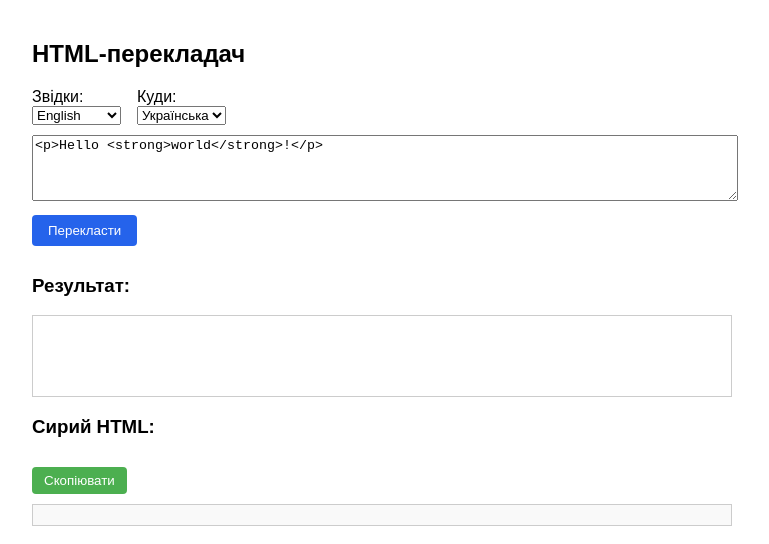
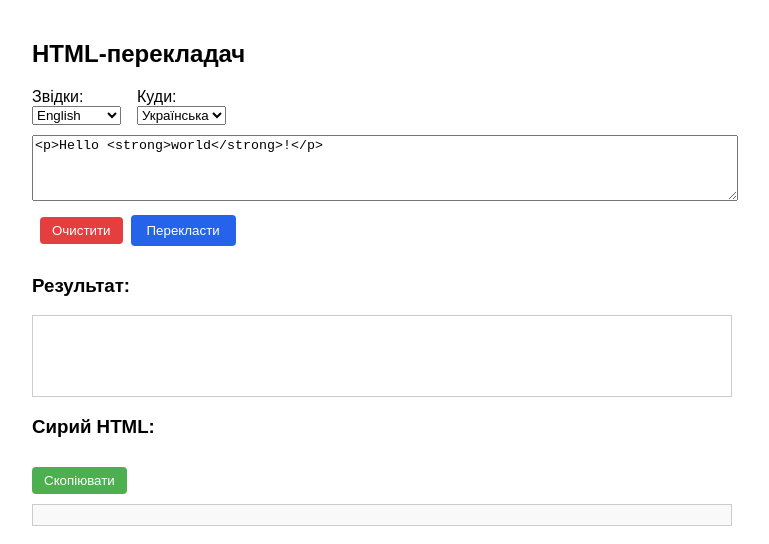
Before and after one commit to Igor9779/html-translator, a React (Create React App) app: page / in a window 1280 px wide. Shown: the top 544 px of the page, without its empty margins (258-1027 px from the left). Built offline with nearby package versions, Linux system fonts and the light colour scheme.

Commit message:
adding clean button

```diff
--- a/src/App.js
+++ b/src/App.js
@@ -88,6 +88,20 @@ export default function App() {
           onChange={(e) => setInputHtml(e.target.value)}
         />
         <button
+          onClick={() => setInputHtml("")}
+          style={{
+            margin: "10px 8px",
+            padding: "6px 12px",
+            background: "#e53e3e",
+            color: "#fff",
+            border: "none",
+            borderRadius: 4,
+            cursor: "pointer",
+          }}
+        >
+          Очистити
+        </button>
+        <button
           onClick={handleTranslate}
           disabled={loading}
           style={{
```
